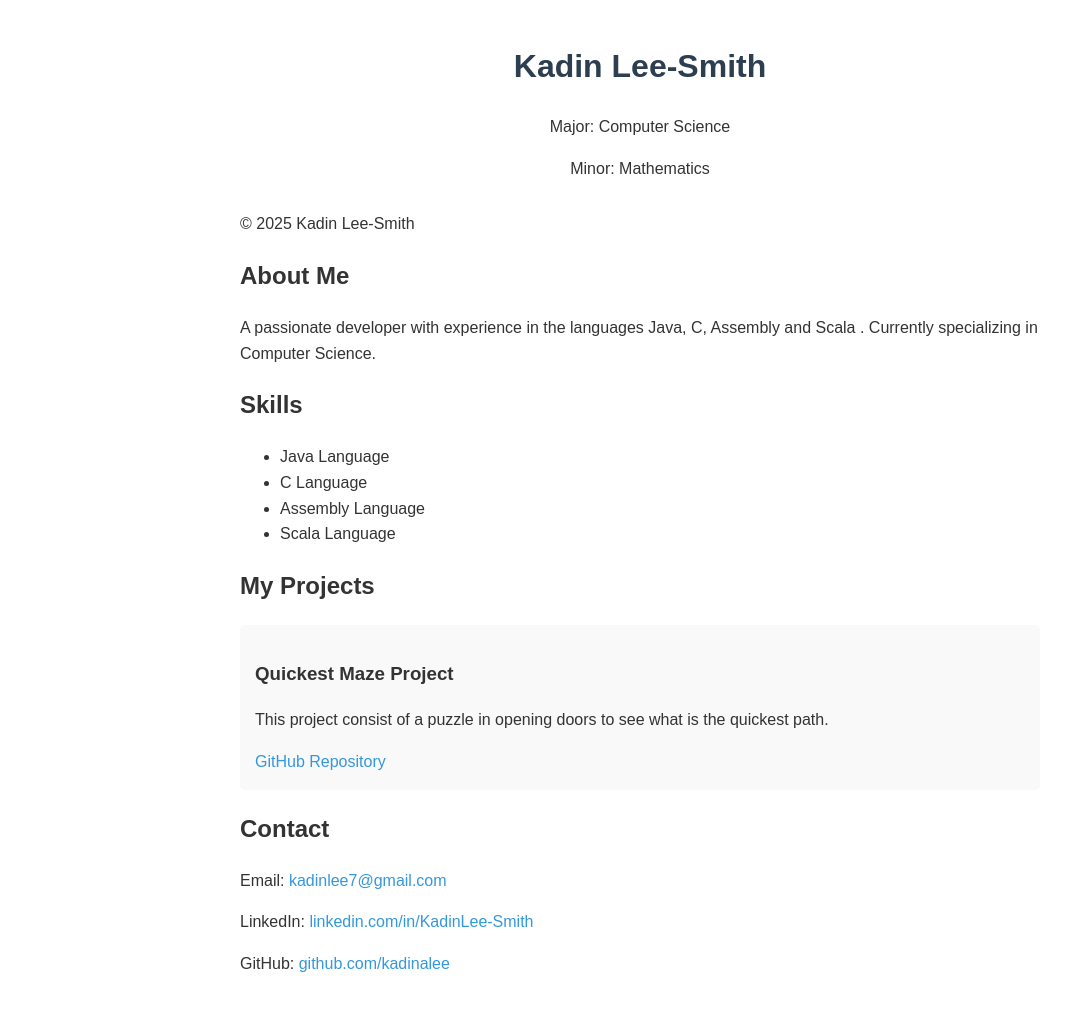
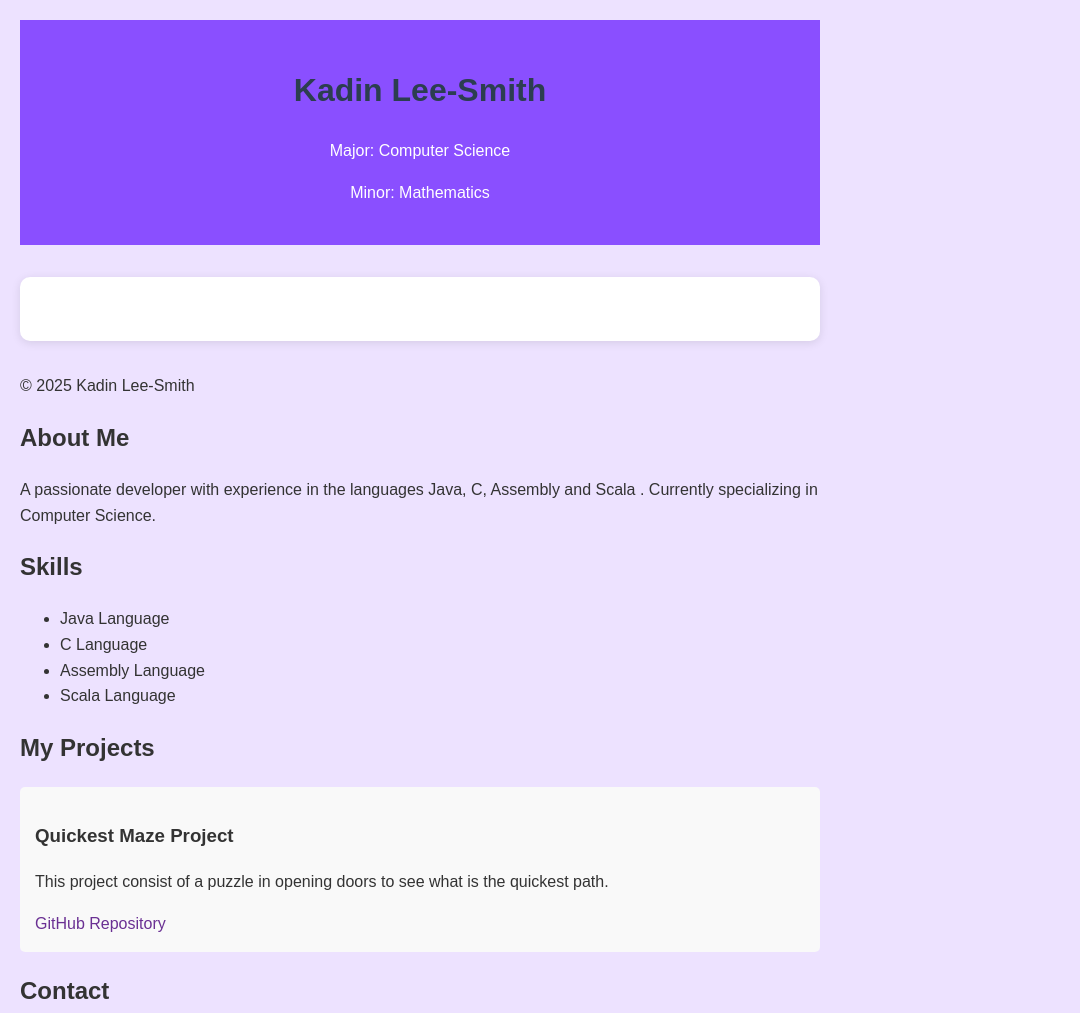
Before and after one commit to kadinalee/kadinleesmith.github.io, a plain HTML site: page index.html in a window 1280 px wide. Shown: the top 1013 px of the page, without its empty margins (0-1080 px from the left). Drawn offline with Linux system fonts and the light colour scheme.

Commit message:
Update styles.css

```diff
--- a/styles.css
+++ b/styles.css
@@ -28,7 +28,43 @@ a {
     text-decoration: none;
     margin-right: 10px;
 }
+body {
+    /* Choose ONE of these light purple shades */
+    background-color: #f3e5ff;  /* Soft lavender */
+    /* OR */
+    background-color: #e9d8fd;  /* Pale lilac */
+    /* OR */
+    background-color: #ede2ff;  /* Whisper purple */
+
+    margin: 0;
+    min-height: 100vh;
+    font-family: 'Arial', sans-serif;
+}main {
+    background-color: white;
+    max-width: 800px;
+    margin: 2rem auto;
+    padding: 2rem;
+    border-radius: 10px;
+    box-shadow: 0 2px 10px rgba(0,0,0,0.1);
+}
+header {
+    background-color: #8a4fff;  /* Medium purple */
+    color: white;
+    padding: 1.5rem;
+    text-align: center;
+}
+
+a {
+    color: #6a3093;  /* Deep purple for links */
+}
+
+a:hover {
+    color: #9c64ff;  /* Lighter purple for hover */
+}
 
 a:hover {
     text-decoration: underline;
 }
+git add styles.css
+git commit -m "Added light purple background"
+git push
```
